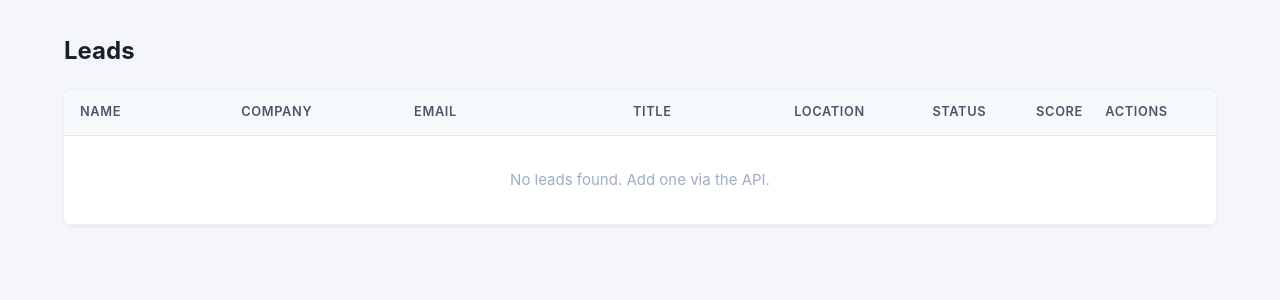
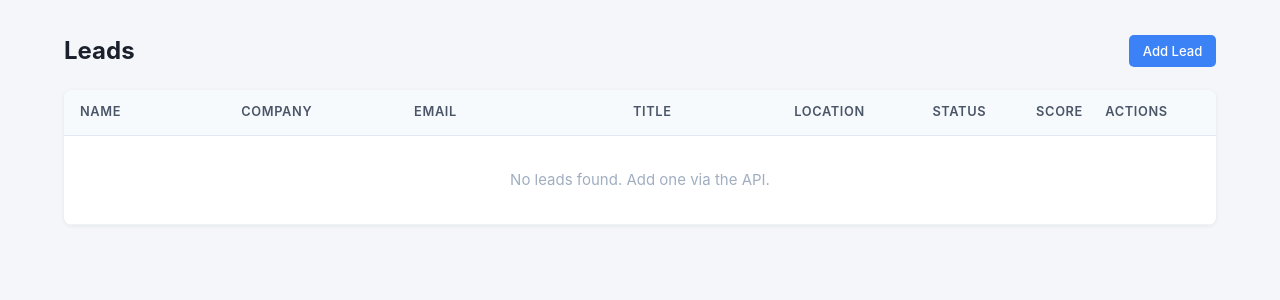
Before and after one commit to jmulvany127/GTM_AI_Automation, a FastAPI app: template templates/leads.html in a window 1280 px wide. Shown: the part 52-352 px from the top of the page. Run offline with FastAPI, Linux system fonts and the light colour scheme; the template is opened without the code that fills it, so the values that code supplies are empty; parts of the project's set-up code (start-up, migrations or seed data) failed here and were passed over.

Commit message:
feat: add Add Lead button to leads dashboard

```diff
--- a/templates/leads.html
+++ b/templates/leads.html
@@ -5,6 +5,7 @@
 {% block content %}
 <div class="page-header">
   <h1>Leads</h1>
+  <a href="/dashboard/leads/new" class="btn btn-primary">Add Lead</a>
 </div>
 
 <div class="table-wrapper">
```
